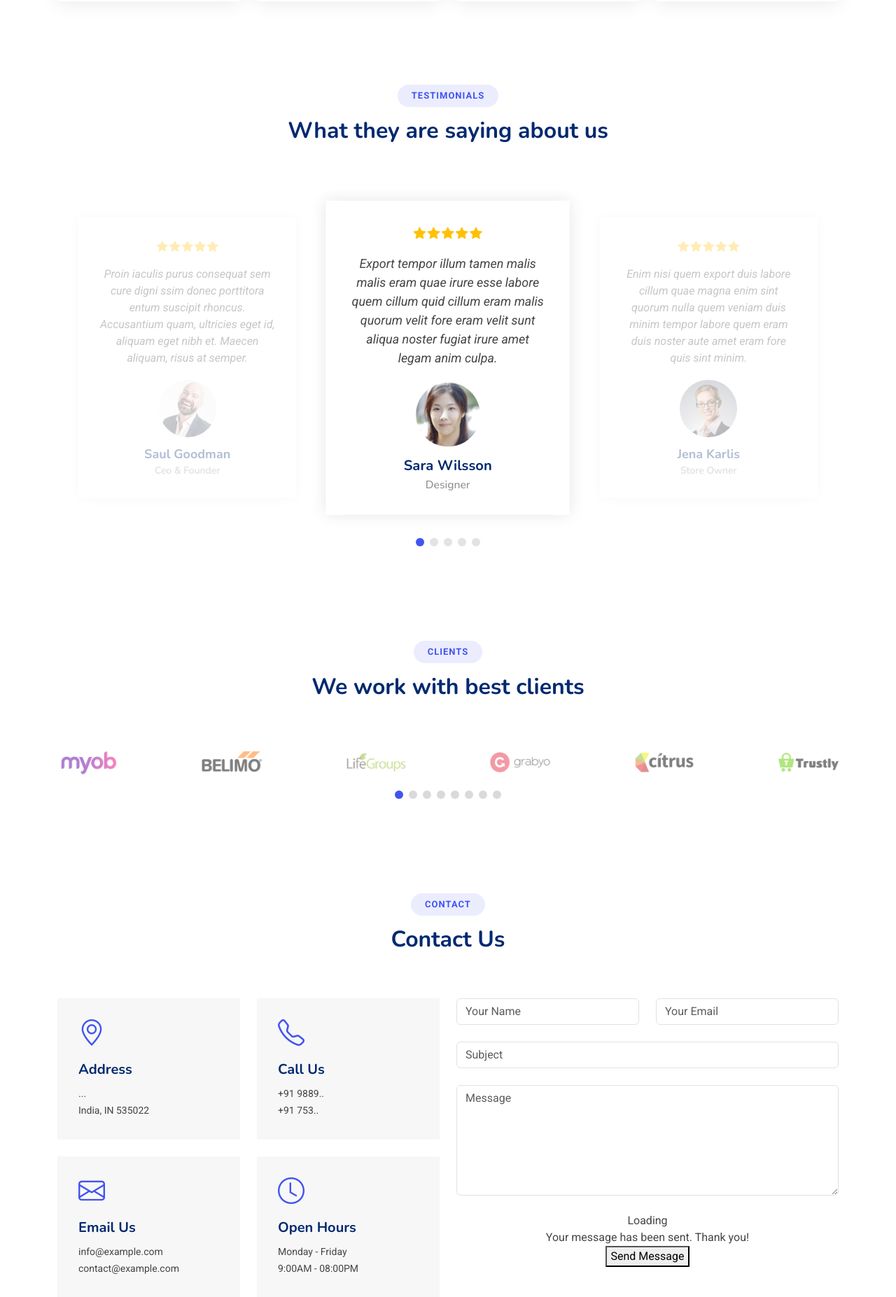
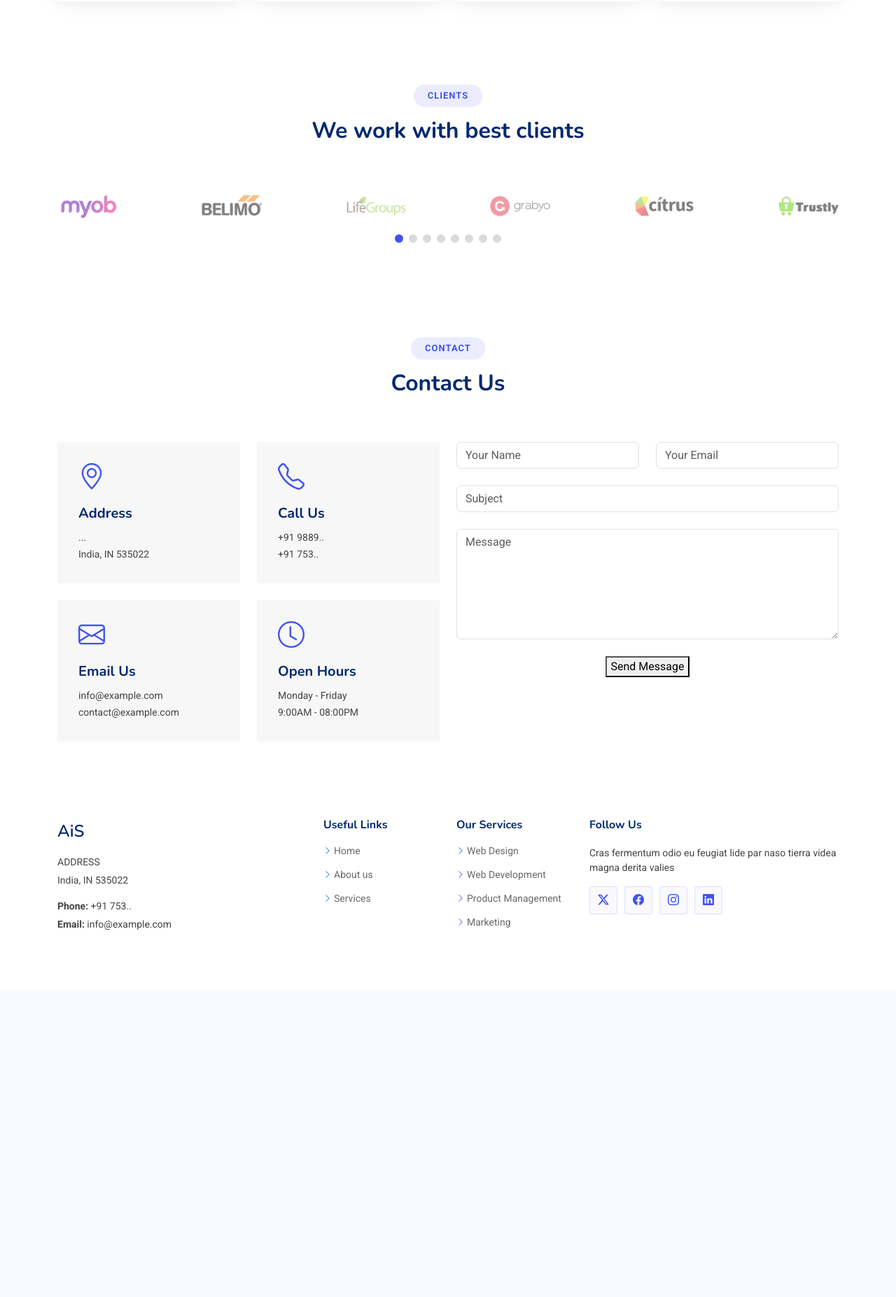
Before and after one commit to aryan8gupta/inventory_management, a Django app: page / in a window 1280 px wide. Shown: the part 4329-6183 px from the top of the page at 70% size. After the commit the page ends 5658 px from the top, so only its background shows below. Run offline with Django 5.2, Linux system fonts and the light colour scheme; some libraries are stand-ins or nearby versions.

Commit message:
New Changes

```diff
--- a/Inventify/urls.py
+++ b/Inventify/urls.py
@@ -35,4 +35,6 @@
     path('users-details/', views.users_details),
     path('users-signup/', views.users_signup),
     # ----------------------------------->
+
+    path('delete/', views.delete),
 ]
--- a/Inventify/views.py
+++ b/Inventify/views.py
@@ -562,8 +562,10 @@
 
                 DB.users.insert_one(users_dict)
 
+                shop_owners_details = list(DB.users.find({'user_type': 'Shop Owners'}))
+
                 return render(request, 'users_details.html', { 'dashboard':
-													   dashboard, 'user_type': user_type, 'first_name': user_name})
+													   dashboard, 'user_type': user_type, 'first_name': user_name,  'shop_owners_details': shop_owners_details})
 
             else:
                 raise Exception
@@ -576,6 +578,16 @@
         return render(request, 'users_signup.html', { 'dashboard':
 													   dashboard, 'user_type': user_type, 'first_name': user_name})
 
+
+
+def delete(request):
+    try:
+        a = request.GET.get('q', '')
+        print(a)
+        DB.shops.delete_one({'shop_contact_number': a})
+        return redirect("/shops/")
+    except:
+        return redirect("/shops/")
 
 
 
--- a/templates/base.html
+++ b/templates/base.html
@@ -138,7 +138,8 @@
         <li class="nav-item dropdown pe-3">
 
           <a class="nav-link nav-profile d-flex align-items-center pe-0" href="#" data-bs-toggle="dropdown">
-            <img src="assets/img/profile-img.jpg" alt="Profile" class="rounded-circle">
+            {% comment %} <img src="assets/img/profile-img.jpg" alt="Profile" class="rounded-circle"> {% endcomment %}
+            <i class="bi bi-person-circle"></i>
             <span class="d-none d-md-block ps-2">{{first_name}}</span>
           </a><!-- End Profile Iamge Icon -->
 
--- a/templates/index.html
+++ b/templates/index.html
@@ -445,7 +445,7 @@
     </section><!-- /Pricing Section -->
 
     <!-- Testimonials Section -->
-    <section id="testimonials" class="testimonials section">
+    {% comment %} <section id="testimonials" class="testimonials section">
 
       <!-- Section Title -->
       <div class="container section-title" data-aos="fade-up">
@@ -569,7 +569,7 @@
 
       </div>
 
-    </section><!-- /Testimonials Section -->
+    </section><!-- /Testimonials Section --> {% endcomment %}
 
     <!-- Clients Section -->
     <section id="clients" class="clients section">
@@ -710,9 +710,9 @@
                 </div>
 
                 <div class="col-12 text-center">
-                  <div class="loading">Loading</div>
+                  {% comment %} <div class="loading">Loading</div>
                   <div class="error-message"></div>
-                  <div class="sent-message">Your message has been sent. Thank you!</div>
+                  <div class="sent-message">Your message has been sent. Thank you!</div> {% endcomment %}
 
                   <button type="submit">Send Message</button>
                 </div>
--- a/templates/shops.html
+++ b/templates/shops.html
@@ -53,7 +53,7 @@
                   <td>{{shops.shop_address}}</td>
                   <td>{{shops.shop_contact_number}}</td>
                   <td>
-                      <a href="/delete/?q={{x.task_id}}"><button style="padding: 9px 15px 9px 15px; border-radius: 10px; color: white; background-color: blue; border: 0px solid black;">
+                      <a href="/delete/?q={{shops.shop_contact_number}}"><button style="padding: 9px 15px 9px 15px; border-radius: 10px; color: white; background-color: blue; border: 0px solid black;">
                         <svg xmlns="http://www.w3.org/2000/svg" width="16" height="16" fill="currentColor" class="bi bi-trash" viewBox="0 0 16 16">
                           <path d="M5.5 5.5A.5.5 0 0 1 6 6v6a.5.5 0 0 1-1 0V6a.5.5 0 0 1 .5-.5m2.5 0a.5.5 0 0 1 .5.5v6a.5.5 0 0 1-1 0V6a.5.5 0 0 1 .5-.5m3 .5a.5.5 0 0 0-1 0v6a.5.5 0 0 0 1 0z"/>
                           <path d="M14.5 3a1 1 0 0 1-1 1H13v9a2 2 0 0 1-2 2H5a2 2 0 0 1-2-2V4h-.5a1 1 0 0 1-1-1V2a1 1 0 0 1 1-1H6a1 1 0 0 1 1-1h2a1 1 0 0 1 1 1h3.5a1 1 0 0 1 1 1zM4.118 4 4 4.059V13a1 1 0 0 0 1 1h6a1 1 0 0 0 1-1V4.059L11.882 4zM2.5 3h11V2h-11z"/>
```
Also changed, not shown: 2 other files.
